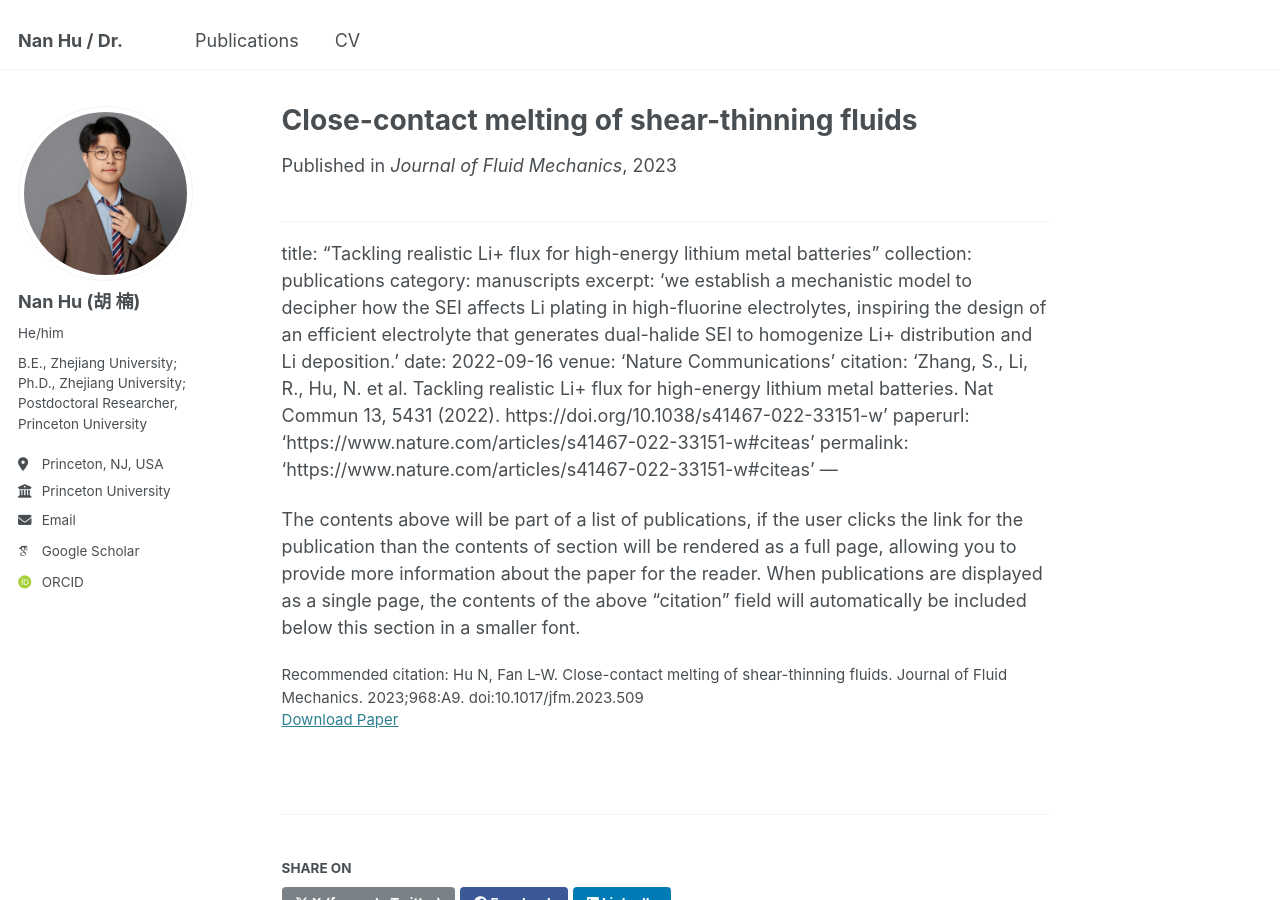
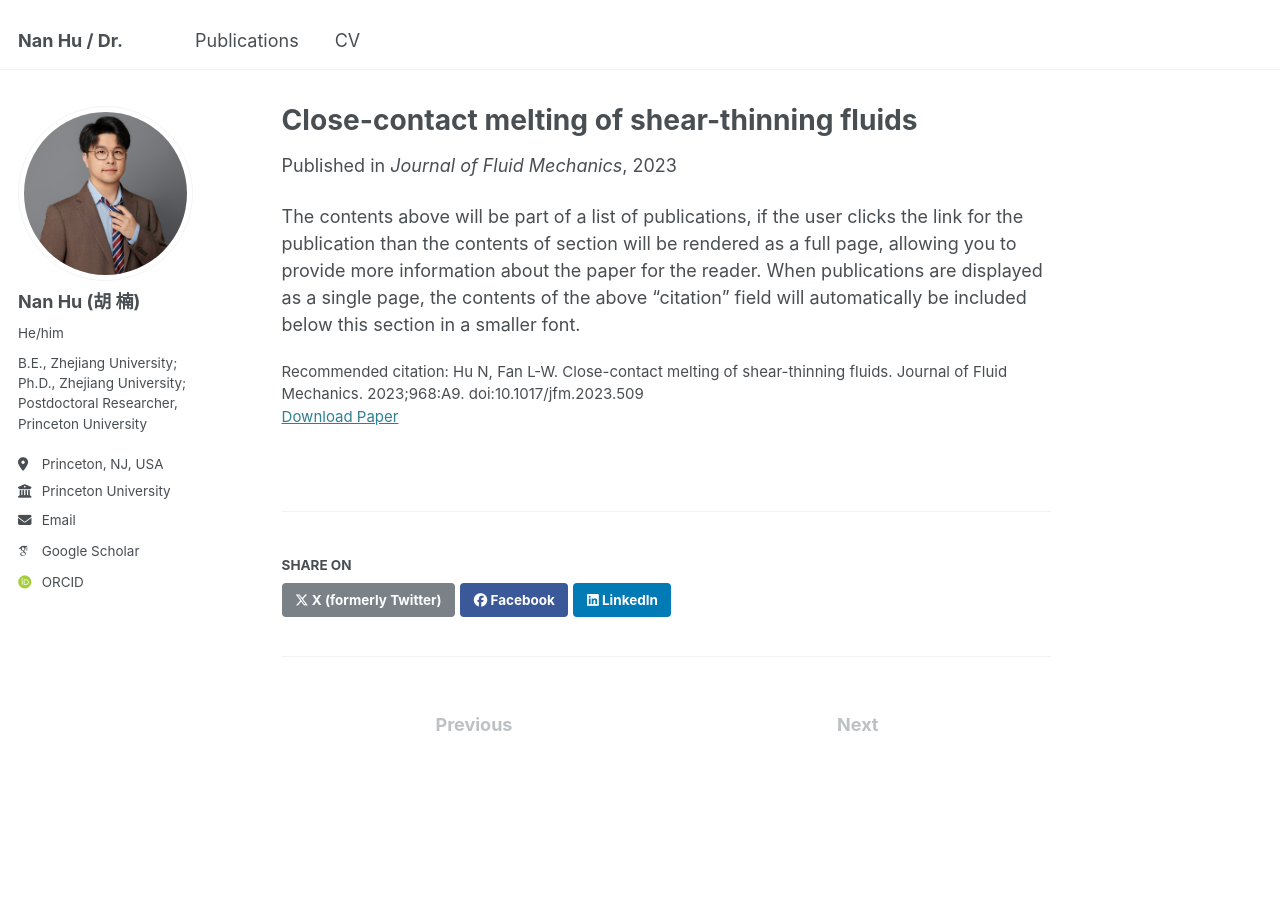
Before and after one commit to princetonNanHu/Nan, a Jekyll site: the page built from _publications/2023-07-28-Close-contact melting of shear-thinning fluids.md, in a window 1280 px wide and 900 px high. Built offline with Jekyll 4.4.1, drawn with Linux system fonts in a browser that asks for light colours; some web fonts are replaced.

Commit message:
Update 2023-07-28-Close-contact melting of shear-thinning fluids.md

```diff
--- a/_publications/2023-07-28-Close-contact melting of shear-thinning fluids.md
+++ b/_publications/2023-07-28-Close-contact melting of shear-thinning fluids.md
@@ -10,16 +10,4 @@ paperurl: 'https://www.cambridge.org/core/journals/journal-of-fluid-mechanics/ar
 permalink: 'https://www.cambridge.org/core/journals/journal-of-fluid-mechanics/article/abs/closecontact-melting-of-shearthinning-fluids/E7D19E29A5E38430F01FD814C6BCF9FB'
 ---
 
----
-title: "Tackling realistic Li+ flux for high-energy lithium metal batteries"
-collection: publications
-category: manuscripts
-excerpt: 'we establish a mechanistic model to decipher how the SEI affects Li plating in high-fluorine electrolytes, inspiring the design of an efficient electrolyte that generates dual-halide SEI to homogenize Li+ distribution and Li deposition.'
-date: 2022-09-16
-venue: 'Nature Communications'
-citation: 'Zhang, S., Li, R., Hu, N. et al. Tackling realistic Li+ flux for high-energy lithium metal batteries. Nat Commun 13, 5431 (2022). https://doi.org/10.1038/s41467-022-33151-w'
-paperurl: 'https://www.nature.com/articles/s41467-022-33151-w#citeas'
-permalink: 'https://www.nature.com/articles/s41467-022-33151-w#citeas'
----
-
 The contents above will be part of a list of publications, if the user clicks the link for the publication than the contents of section will be rendered as a full page, allowing you to provide more information about the paper for the reader. When publications are displayed as a single page, the contents of the above "citation" field will automatically be included below this section in a smaller font.
```
